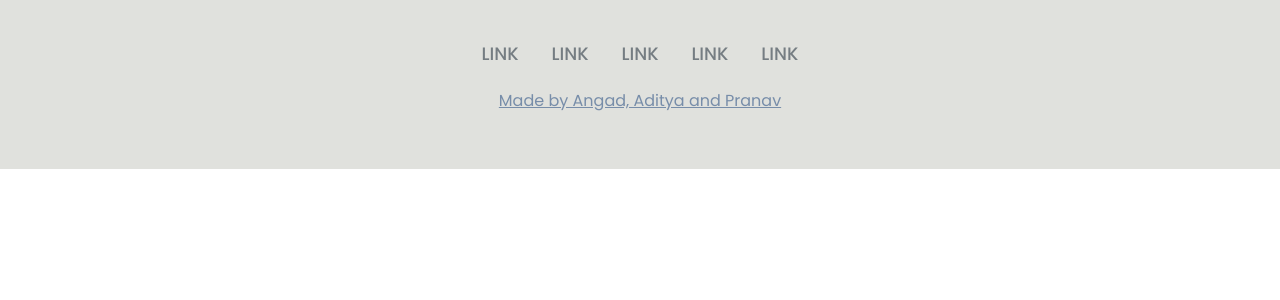
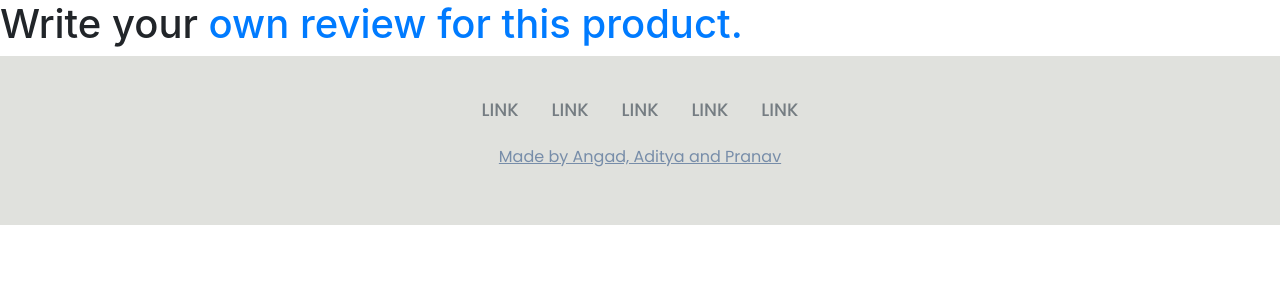
Before and after one commit to Pranav132/Amazoff, a Django app: page /review/1 in a window 1280 px wide. Shown: the part 98-398 px from the top of the page. Run offline with Django 3.2, Linux system fonts and the light colour scheme; data comes from the database, SQL or seed files in the repository; both versions use the stored data as it was after the commit; some libraries are stand-ins or nearby versions.

Commit message:
review and orderhistory

```diff
--- a/Amazoff/products/templates/product_page.html
+++ b/Amazoff/products/templates/product_page.html
@@ -125,7 +125,8 @@
 
 
 <button data-product="{{product.id}}" data-action="add" class="update-cart">Add to Cart</button>
-
+<h1> See reviews for this product</h1>
+<h1>Write your own review for this product</h1>
 </div>
 
 
--- a/Amazoff/products/templates/reviews.html
+++ b/Amazoff/products/templates/reviews.html
@@ -1,10 +1,27 @@
 {% extends "layout.html" %} {% block title %}Reviews{% endblock %}
+{% block styles %}
+
+{% endblock %}
 {% block content %}
 
 {% for rating in ratings %}
-<h3>{{ rating.user}} rates:</h3>
-<h5>{{rating.rating}} stars</h5>
-<h6>{{rating.review}}</h6>
-<br><br>
+<!-- first the stars
+then user name
+then if there is description, description -->
+{% for i in checker %}
+    {% if forloop.counter0 < rating.rating %}
+    <span class="fa fa-star" style="color: orange;"></span>
+{% else %}
+    <span class="fa fa-star"></span>
+{% endif %}
 {% endfor %}
+<h3>{{rating.user}}</h3>
+{% if rating.review %}
+    <h6>{{rating.review}}</h6>
+{% endif %}
+<br>
+<br>
+{% endfor %}
+<h1>Write your <a href = "#">own review for this product.</a></h1>
+<!-- should go to review form page -->
 {% endblock %}
--- a/Amazoff/products/urls.py
+++ b/Amazoff/products/urls.py
@@ -23,4 +23,6 @@ urlpatterns = [
     path("user/", views.user, name="user"),
     path("order/<int:cart_id>", views.order, name="order"),
     path("review/<int:product_id>", views.review, name="review"),
+    path("newReview/<int:product_id>", views.newReview, name="newReview"),
+    path("orderHistory", views.orderHistory, name="orderHistory"),
 ] + static(settings.MEDIA_URL, document_root=settings.MEDIA_ROOT)  # static media url and root to serve images uploaded through imagefield
--- a/Amazoff/products/views.py
+++ b/Amazoff/products/views.py
@@ -126,10 +126,25 @@ def order(request, cart_id):
 
 def review(request, product_id):
     ratings = ReviewsRatings.objects.filter(product=product_id).all()
-    for rating in ratings:
-        print(rating.user, rating.product, rating.rating, rating.review)
+    checker = [0, 0, 0, 0, 0]
+    return render(request, "reviews.html", {"ratings": ratings, "checker": checker})
 
-    return render(request, "reviews.html", {"ratings": ratings})
+
+def orderHistory(request):
+    orders = Cart.objects.filter(user=request.user, orderExecuted=True).all()
+    for order in orders:
+        print(order.cartValue)
+        print(order.orderDate)
+    # prints the order history of the current customer
+
+
+def newReview(request, product_id):
+    # review form
+    # create review form for user to fill - GET
+    # send data back and make a new review and rating in database - POST
+    # rating is required but review is not
+    # use the same input number from 1 to 5 for review
+    pass
 
 
 def search(request):
```
Also changed, not shown: Amazoff/db.sqlite3.
